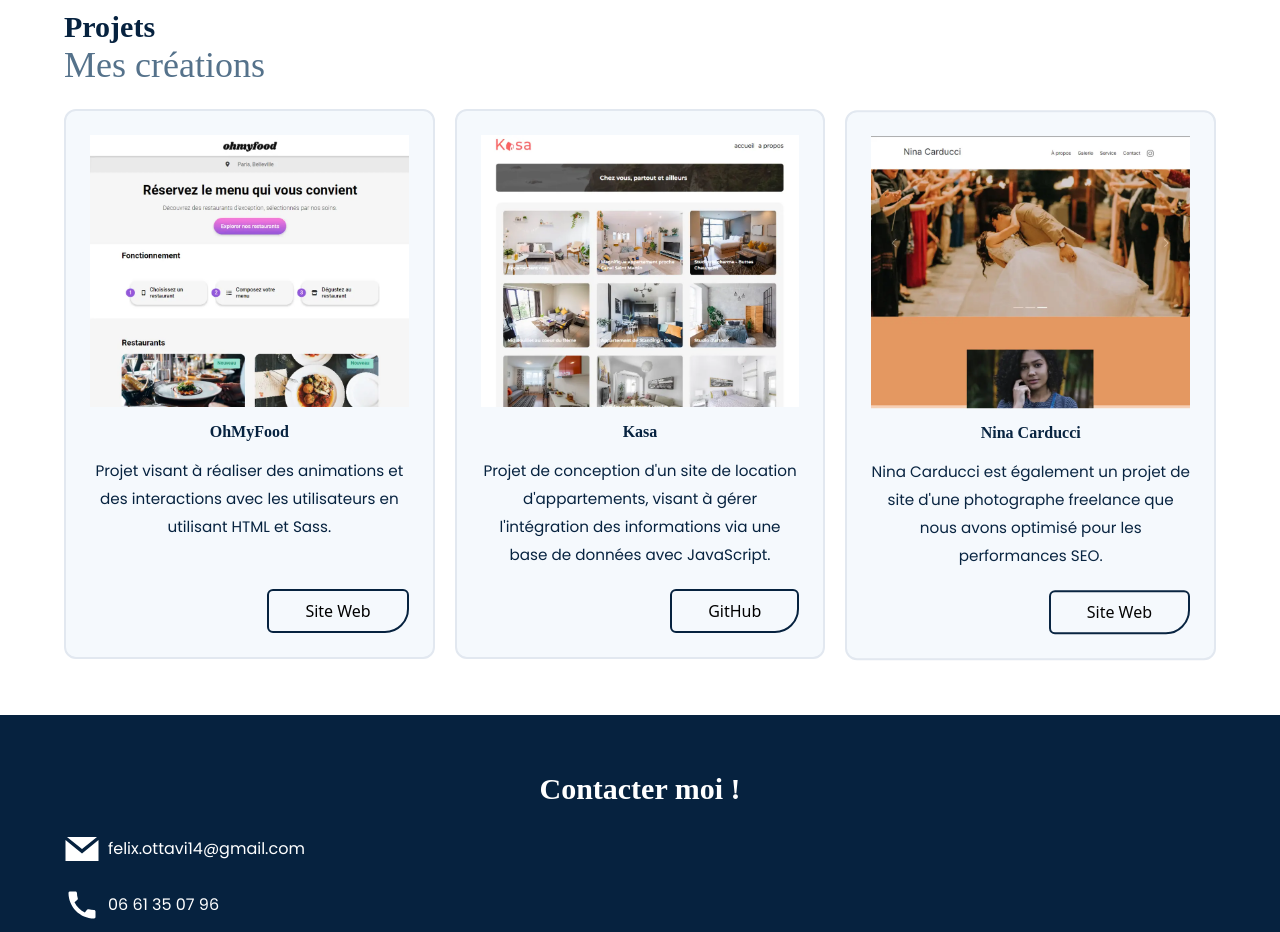
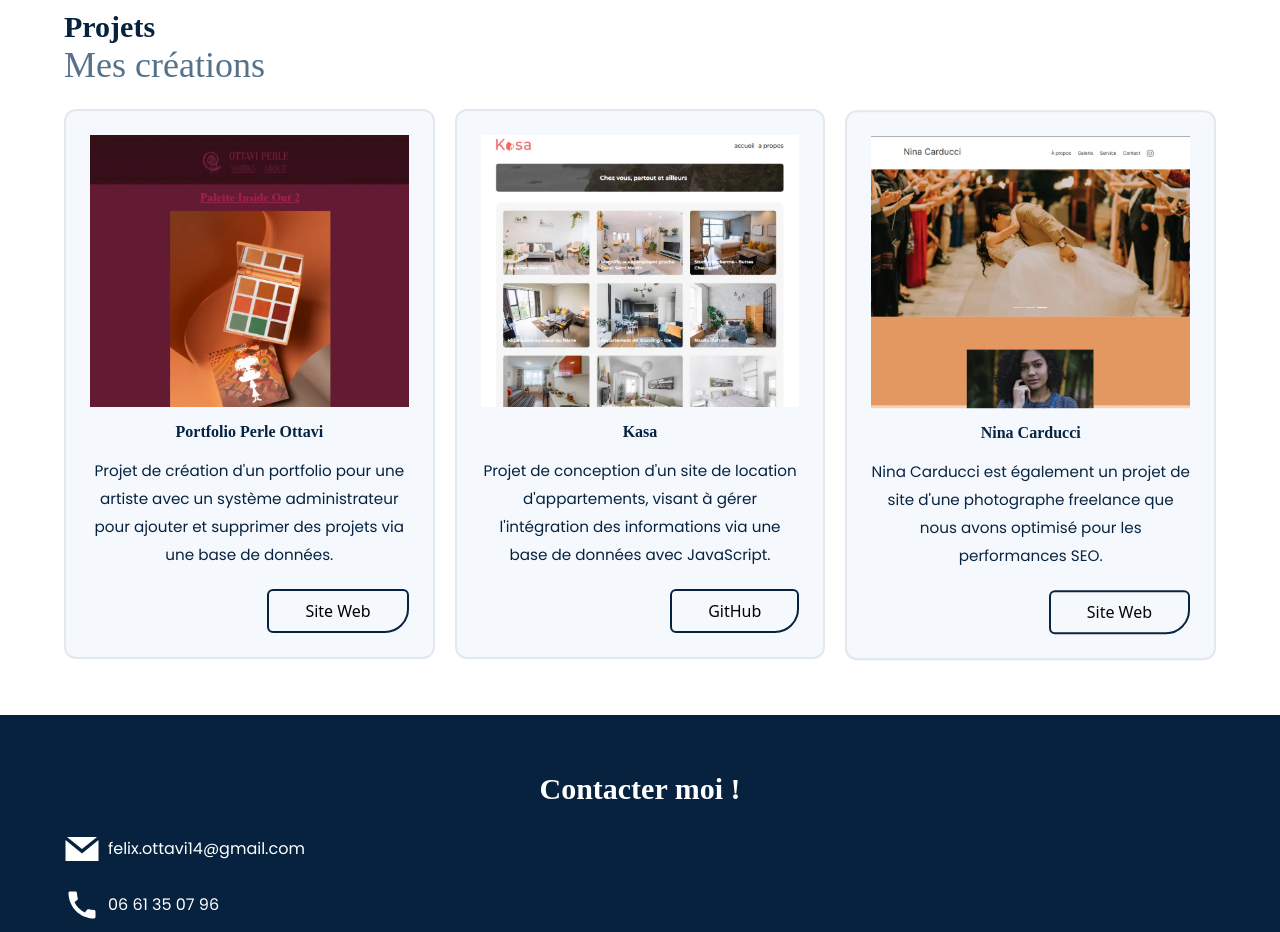
Before and after one commit to lolsono/portfolio, a React (Vite) app: page / in a window 1280 px wide. Shown: the part 1800-2732 px from the top of the page. Built offline with nearby package versions, Linux system fonts and the light colour scheme; a web font is replaced by a local one.

Commit message:
ajout nouveau projet

```diff
--- a/src/Content.js
+++ b/src/Content.js
@@ -6,7 +6,7 @@ import reactjs from "./assets/images/Skills/react.png";
 import sass from "./assets/images/Skills/sass.png";
 
 // image pour la partie porjet
-import project1 from "./assets/images/projects/ohmyfood.webp";
+import project1 from "./assets/images/projects/photo_portfolio_perle.webp";
 import project2 from "./assets/images/projects/kasa.webp";
 import project3 from "./assets/images/projects/ninacarducci.webp";
 
@@ -49,10 +49,10 @@ export const content = {
   projects: {
     projects_content: [
       {
-        title: "OhMyFood",
-        para: "Projet visant à réaliser des animations et des interactions avec les utilisateurs en utilisant HTML et Sass.",
+        title: "Portfolio Perle Ottavi",
+        para: "Projet de création d'un portfolio pour une artiste avec un système administrateur pour ajouter et supprimer des projets via une base de données.",
         logo: project1,
-        link: "https://ohmyfood-ottavi-felix.netlify.app/",
+        link: "https://portfolio-perle-ottavi.netlify.app/",
         linkTitle: "Site Web",
       },
       {
```
Also changed, not shown: src/assets/images/projects/photo_portfolio_perle.png (added), src/assets/images/projects/photo_portfolio_perle.webp (added).
